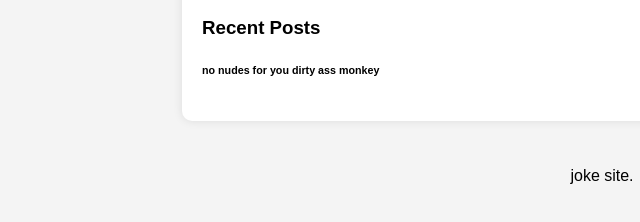
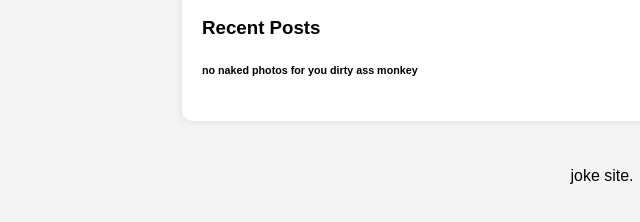
Before and after one commit to brunys2/onlyfans, a plain HTML site: page index.html in a window 1280 px wide. Shown: the part 300-522 px from the top of the page, 38-678 px from the left. Drawn offline with Linux system fonts and the light colour scheme.

Commit message:
Update index.html

```diff
--- a/index.html
+++ b/index.html
@@ -92,7 +92,7 @@
         </div>
         <div class="content-section">
             <h3>Recent Posts</h3>
-            <h6>no nudes for you dirty ass monkey</h6>
+            <h6>no naked photos for you dirty ass monkey</h6>
         </div>
     </div>
     <footer class="footer">
```
